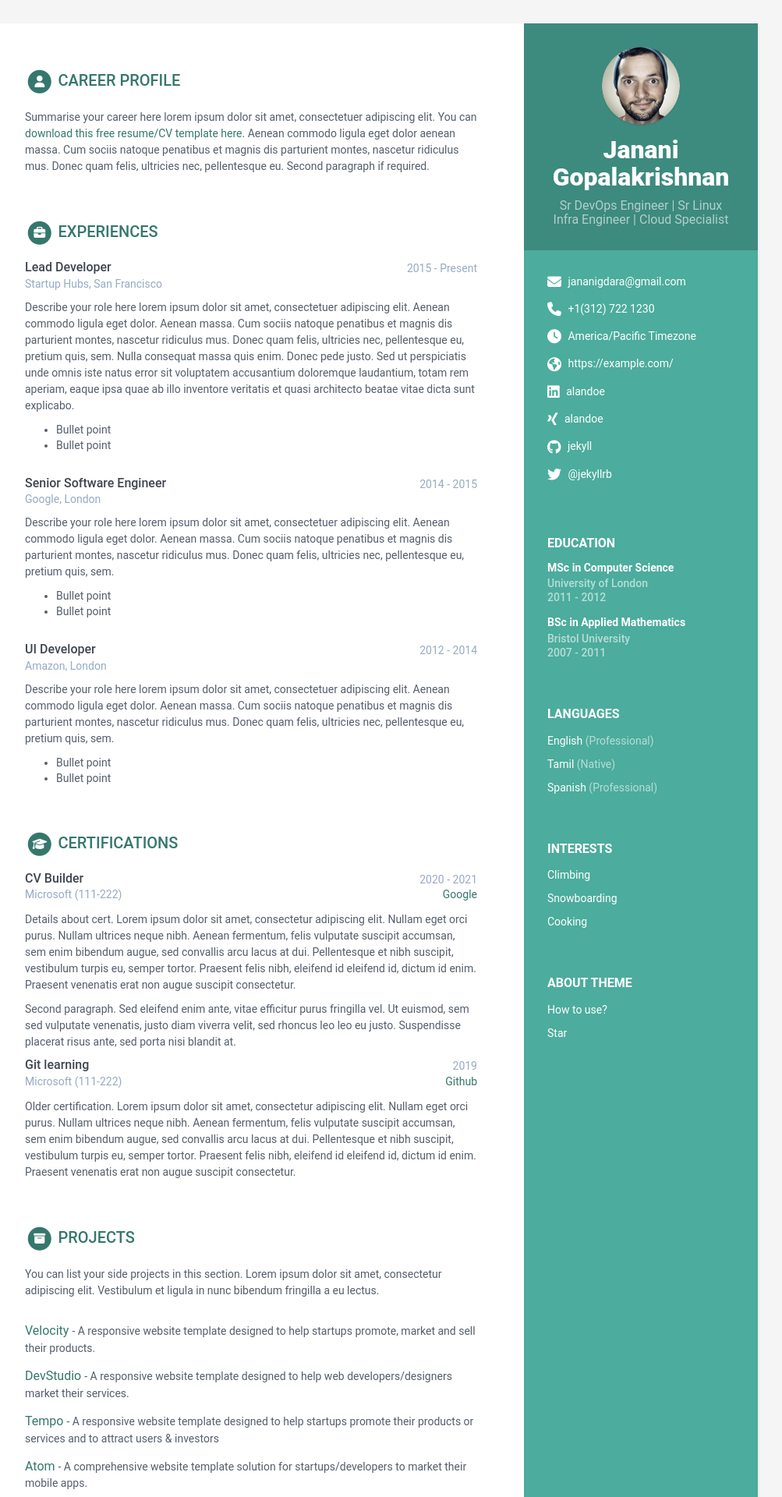
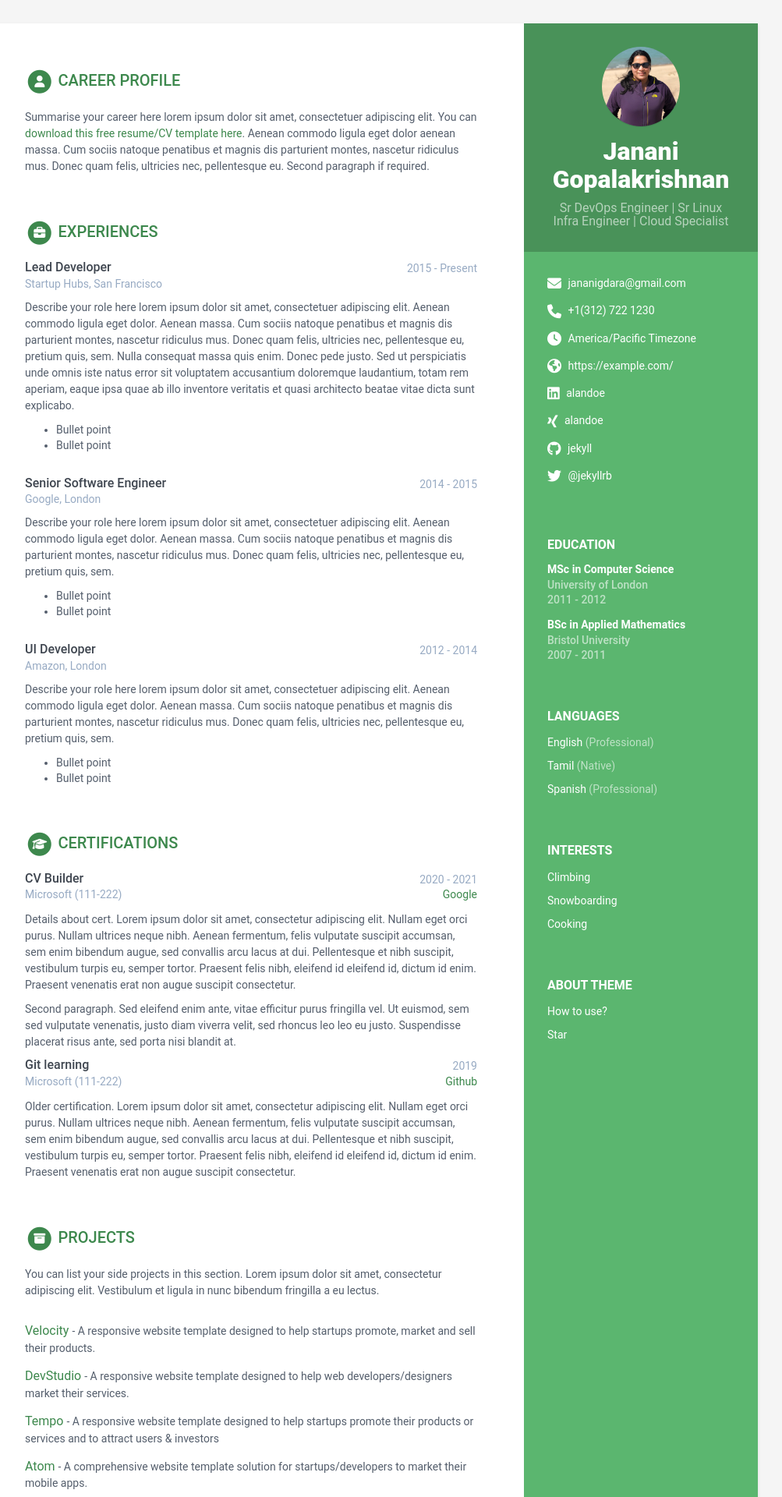
Before and after one commit to Jananimpg/portfolio, a Jekyll site: the page built from index.html, in a window 1280 px wide. Shown: the top 1920 px of the page at 78% size, without its empty margins (168-1171 px from the left). Built offline with Jekyll 4.4.1, drawn with Linux system fonts in a browser that asks for light colours.

Commit message:
changed photo

```diff
--- a/_config.yml
+++ b/_config.yml
@@ -10,7 +10,7 @@ url: 'http://webjeda.com'
 
 description: A beautiful Jekyll theme for creating resume
 # Style will be applied only after restarting the build or serve. Just choose one of the options.
-theme_skin: turquoise # blue turquoise green berry orange ceramic teal oceanstale
+theme_skin: green # blue turquoise green berry orange ceramic teal oceanstale
 chrome_mobile_color: #use hex colors (ex:#1976d2) or leave empty if you don't want a color for chrome mobile searchbar
 
 # Tracker
```
Also changed, not shown: assets/images/profile.png, 2 other files.
